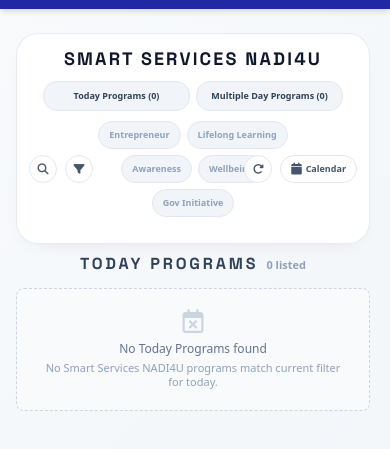
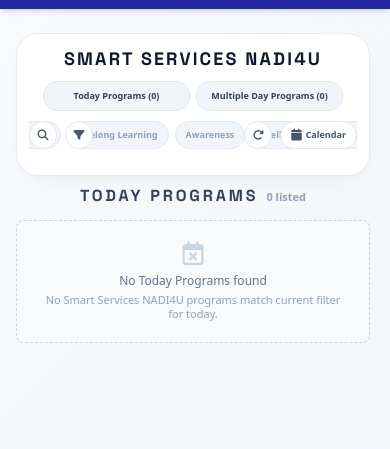
Before and after one commit to afu-it/NADI4U-NES, a plain HTML site: page index.html in a window 390 px wide. Shown: the part 45-494 px from the top of the page. Drawn offline with nearby package versions, Linux system fonts and the light colour scheme; no server answers.

Commit message:
Keep pillar buttons on one row

```diff
--- a/index.html
+++ b/index.html
@@ -368,12 +368,12 @@
                         <i class="fa-solid fa-filter text-[10px]"></i>
                       </button>
                     </div>
-                    <div id="nadi4uPillarButtons" class="flex flex-wrap items-center justify-center gap-1.5 w-full max-w-[620px] px-16 sm:px-20">
-                      <button id="nadi4uPillarBtnEntrepreneur" onclick="setNadi4uPillarFilter('entrepreneur')" class="min-h-[28px] px-2.5 py-1 rounded-full border text-[8px] font-semibold transition-colors cursor-pointer" type="button">Entrepreneur</button>
-                      <button id="nadi4uPillarBtnLearning" onclick="setNadi4uPillarFilter('learning')" class="min-h-[28px] px-2.5 py-1 rounded-full border text-[8px] font-semibold transition-colors cursor-pointer" type="button">Lifelong Learning</button>
-                      <button id="nadi4uPillarBtnAwareness" onclick="setNadi4uPillarFilter('awareness')" class="min-h-[28px] px-2.5 py-1 rounded-full border text-[8px] font-semibold transition-colors cursor-pointer" type="button">Awareness</button>
-                      <button id="nadi4uPillarBtnWellbeing" onclick="setNadi4uPillarFilter('wellbeing')" class="min-h-[28px] px-2.5 py-1 rounded-full border text-[8px] font-semibold transition-colors cursor-pointer" type="button">Wellbeing</button>
-                      <button id="nadi4uPillarBtnGov" onclick="setNadi4uPillarFilter('gov')" class="min-h-[28px] px-2.5 py-1 rounded-full border text-[8px] font-semibold transition-colors cursor-pointer" type="button">Gov Initiative</button>
+                    <div id="nadi4uPillarButtons" class="flex flex-nowrap items-center justify-center gap-1.5 w-full max-w-[720px] px-16 sm:px-24 overflow-x-auto whitespace-nowrap">
+                      <button id="nadi4uPillarBtnEntrepreneur" onclick="setNadi4uPillarFilter('entrepreneur')" class="shrink-0 min-h-[28px] px-2.5 py-1 rounded-full border text-[8px] font-semibold transition-colors cursor-pointer" type="button">Entrepreneur</button>
+                      <button id="nadi4uPillarBtnLearning" onclick="setNadi4uPillarFilter('learning')" class="shrink-0 min-h-[28px] px-2.5 py-1 rounded-full border text-[8px] font-semibold transition-colors cursor-pointer" type="button">Lifelong Learning</button>
+                      <button id="nadi4uPillarBtnAwareness" onclick="setNadi4uPillarFilter('awareness')" class="shrink-0 min-h-[28px] px-2.5 py-1 rounded-full border text-[8px] font-semibold transition-colors cursor-pointer" type="button">Awareness</button>
+                      <button id="nadi4uPillarBtnWellbeing" onclick="setNadi4uPillarFilter('wellbeing')" class="shrink-0 min-h-[28px] px-2.5 py-1 rounded-full border text-[8px] font-semibold transition-colors cursor-pointer" type="button">Wellbeing</button>
+                      <button id="nadi4uPillarBtnGov" onclick="setNadi4uPillarFilter('gov')" class="shrink-0 min-h-[28px] px-2.5 py-1 rounded-full border text-[8px] font-semibold transition-colors cursor-pointer" type="button">Gov Initiative</button>
                     </div>
                     <div class="absolute right-0 flex items-center gap-2">
                       <button id="programListSyncBtn" onclick="syncNadi4uFromProgramList(event)" class="w-7 h-7 flex items-center justify-center rounded-full bg-white border border-slate-200 text-slate-600 hover:text-slate-800 hover:border-slate-300 transition-colors cursor-pointer" type="button" title="Sync NADI4U" aria-label="Sync NADI4U">
```
